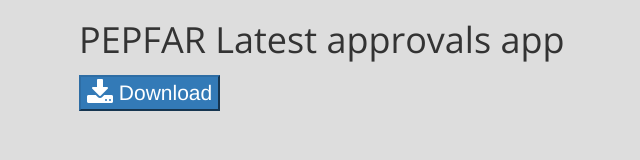
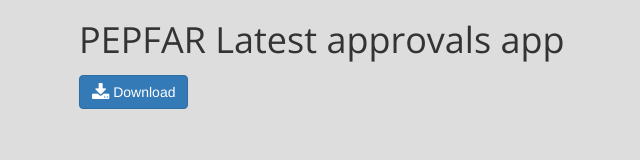
Before and after one commit to dhis2/pepfar-approvals-release, a plain HTML site: page index.html in a window 1280 px wide. Shown: the whole page, without its empty margins (49-689 px from the left). Drawn offline with nearby package versions, Linux system fonts and the light colour scheme.

Commit message:
Update index.html

```diff
--- a/index.html
+++ b/index.html
@@ -8,12 +8,16 @@
   </head>
   <body>
     <header>
-      <h1>PEPFAR Latest approvals app</h1>
+      <div class="inner">
+        <h1>PEPFAR Latest approvals app</h1>
+      </div>
     </header>
     <section>
-      <a href="https://github.com/dhis2/pepfar-approvals-release/raw/master/approvals.zip">
-        <button class="btn-primary"><i class="fa fa-download fa-lg"></i>&nbsp;Download</button>
-      </a>
+      <div class="inner">
+        <a href="https://github.com/dhis2/pepfar-approvals-release/raw/master/approvals.zip">
+          <button class="btn btn-primary"><i class="fa fa-download fa-lg"></i>&nbsp;Download</button>
+        </a>
+      </div>
     </section>
   </body>
 </html>
```
